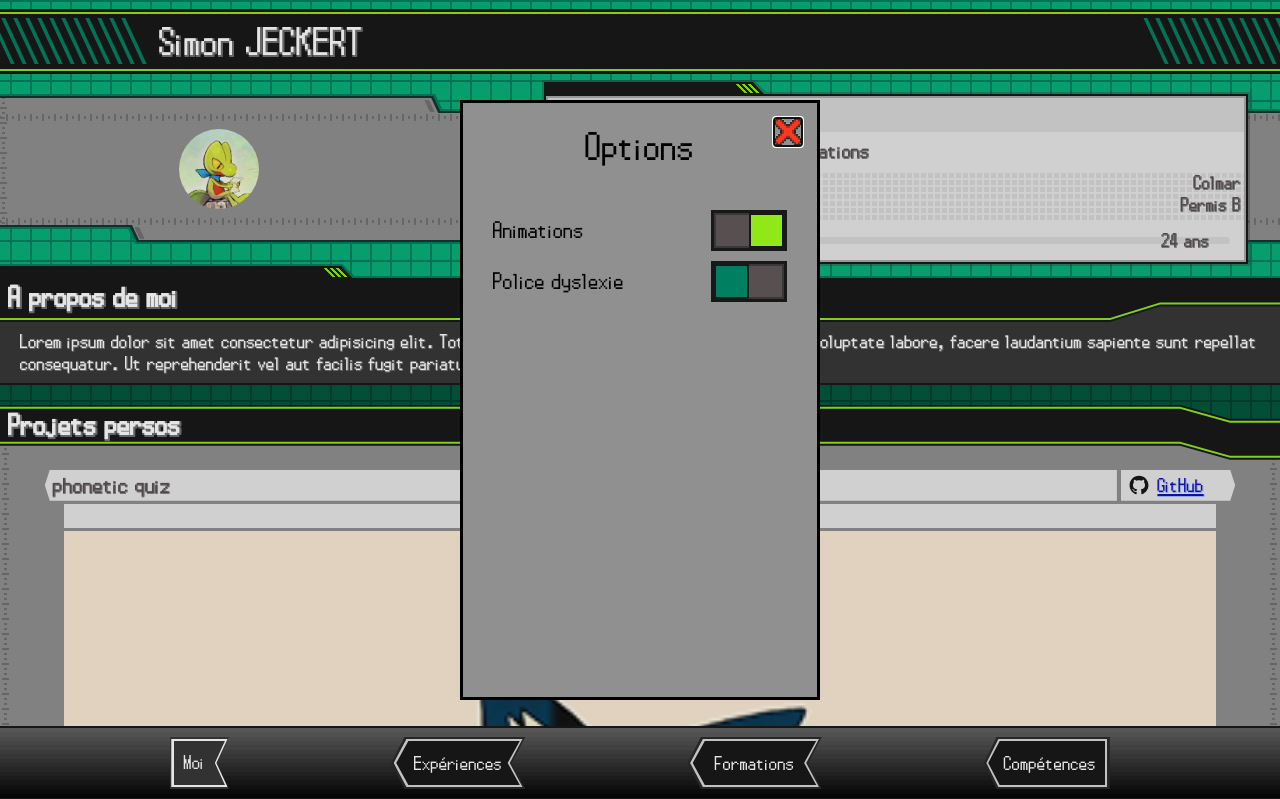
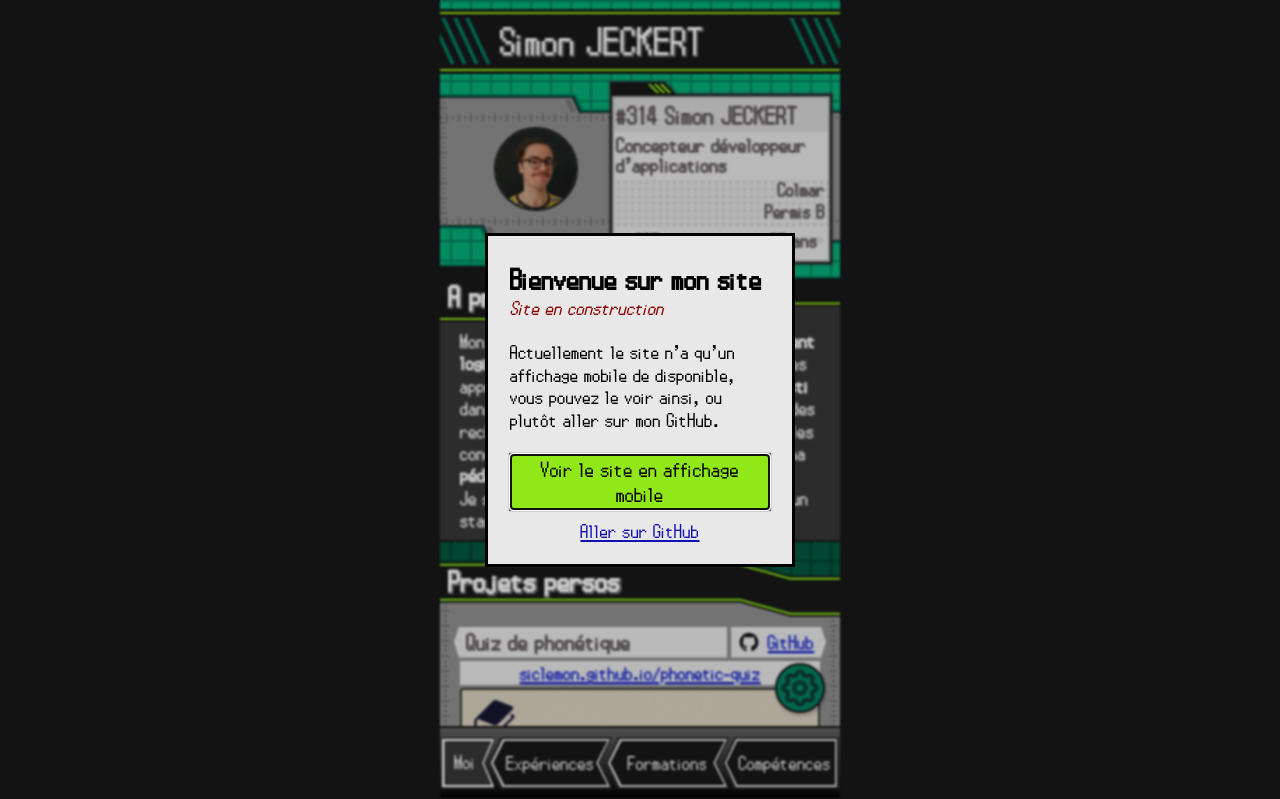
Before and after one commit to Siclemon/siclemon.github.io, a plain HTML site: page docs/index.html in a window 1280 px wide. Shown: the top 799 px of the page. Drawn offline with Linux system fonts and the light colour scheme.

Commit message:
add: options button, disclaimer for large screens, picture

```diff
--- a/docs/index.html
+++ b/docs/index.html
@@ -27,7 +27,7 @@
                     </div>
                 </div>
             </div>
-            <img class="me__img" src="./assets/img/arcko.jpg" alt="">
+            <img class="me__img" src="./assets/img/moi.jpg" alt="">
             <div class="me__box">
                 <div class="box_decoration__shadow">
                     <div class="box_decoration">
@@ -44,11 +44,9 @@
                 <div class="me__box__other">
                     <div class="me__box__other__info">
                         <span>age</span>
-                        <span>24 ans</span>
-
+                        <span>25 ans</span>
                     </div>
                 </div>
-
             </div>
         </article>
 
@@ -65,13 +63,17 @@
                 <h2>A propos de moi</h2>
             </header>
 
-            <p id="me__about">Lorem ipsum dolor sit amet consectetur adipisicing elit. Totam corporis ipsa itaque error.
-                Id
-                repellendus
-                voluptate labore, facere laudantium sapiente sunt repellat consequatur. Ut reprehenderit vel aut
-                facilis
-                fugit pariatur!</p>
-
+            <p id="me__about">Mon formateur a remarqué que mon <span class="bold">raisonnement logique</span>
+                associé à ma <span class="bold">bonne mémoire</span> facilite mes apprentissages. Il
+                me trouve <span class="bold">rapide</span> et <span class="bold">investi</span> dans mon travail. <span
+                    class="bold">Curieux</span>,
+                j’aime effectuer des recherches documentaires pour
+                approfondir les concepts. Mes amis et collègues apprécient
+                ma <span class="bold">pédagogie</span>.
+                <br>
+                Je souhaite mettre ces atouts au service d’un stage de fin
+                de formation.
+            </p>
 
             <section class="projects">
                 <header class="section__header">
@@ -80,16 +82,21 @@
 
                 <article class="tab__item">
                     <header class="tab__item__header">
-                        <h3>phonetic quiz</h3>
+                        <h3>Quiz de phonétique</h3>
                         <a href="https://github.com/Siclemon/phonetic-quiz" class="github_link">GitHub</a>
                     </header>
-                    <a href="https://siclemon.github.io/phonetic-quiz" class="me__project__link">siclemon.github.io/phonetic-quiz</a>
-                    <img src="./assets/img/pokenumber.png"
-                        alt="Capture d'écran de PokeNumber.com. Sprite du Pokémon Pichu et champ de texte.">
-                    <p>Petit quiz pour s'entraîner à lire les mots anglais écrits en phonétique (IPA).</p>
+                    <a href="https://siclemon.github.io/phonetic-quiz"
+                        class="me__project__link">siclemon.github.io/phonetic-quiz</a>
+                    <img src="./assets/img/phonequiz.png"
+                        alt="Capture d'écran du site siclemon.github.io/phonetic-quiz au format mobile. Écriture phonétique du mot 'quotation'.">
+                    <p>Petit quiz pour s'entraîner à lire les mots anglais écrits en phonétique (IPA). Formattage de
+                        données Wikimedia via jq. Respect de maquettes Figma. Réglage de difficulté en fonction de la
+                        fréquence d'usage. Priorisation des prononciations standards britanniques et nord-américaines.
+                    </p>
 
                     <ul class="me__project__features">
                         <li>Gestion de difficulté</li>
+                        <li>Dictionnaires de 100 000+ mots</li>
                     </ul>
 
                     <ul class="me__project__technos">
@@ -108,7 +115,8 @@
                     <a href="http://pokenumber.com" class="me__project__link">PokeNumber.com</a>
                     <img src="./assets/img/pokenumber.png"
                         alt="Capture d'écran de PokeNumber.com. Sprite du Pokémon Pichu et champ de texte.">
-                    <p>Quiz Pokémon où il faut deviner le numéro du Pokémon affiché.</p>
+                    <p>Quiz Pokémon où il faut deviner le numéro du Pokémon affiché. Premier projet web personnel pour
+                        m'entrainer avec HTML/CSS/JS, et pour travailler ma mémoire.</p>
 
                     <ul class="me__project__features">
                         <li>i18n</li>
@@ -130,7 +138,7 @@
                     </header>
                     <img src="./assets/img/bashkanoid.png"
                         alt="Capture d'écran de Bashkanoid. Écran de terminal avec des briques une balle et la plateforme du joueur.">
-                    <p>Petit projet d'arkanoid en Bash.</p>
+                    <p>Petit projet d'arkanoid en Bash. Défi personnel pour prendre en main le langage.</p>
                     <ul class="me__project__features">
                         <li>Physique de la balle</li>
                         <li>Gestion des briques</li>
@@ -233,6 +241,19 @@
                 <header class="tab__item__header">
                     <h3>Immersion en milieu professionnel</h3>
                     <div>
+                        <time datetime="2026">2026</time>
+                        <span>Systancia - Pfastatt</span>
+                    </div>
+                </header>
+                <ul>
+                    <li>Cybersécurité</li>
+                    <li>Découverte du milieu professionnel</li>
+                </ul>
+            </article>
+            <article class="tab__item">
+                <header class="tab__item__header">
+                    <h3>Immersion en milieu professionnel</h3>
+                    <div>
                         <time datetime="2026">2025</time>
                         <span>Gacha Game - Wittelsheim</span>
                     </div>
@@ -322,6 +343,13 @@
             </li>
         </ul>
     </nav>
+    <button id="options_button"><svg width="800px" height="800px" viewBox="0 0 24 24" xmlns="http://www.w3.org/2000/svg"
+            fill="none">
+            <path class="cog" stroke="#000000" stroke-linejoin="round" stroke-width="2"
+                d="M15 12a3 3 0 1 1-6 0 3 3 0 0 1 6 0Z" />
+            <path class="cog" stroke="#000000" stroke-linejoin="round" stroke-width="2"
+                d="M10.47 4.32c.602-1.306 2.458-1.306 3.06 0l.218.473a1.684 1.684 0 0 0 2.112.875l.49-.18c1.348-.498 2.66.814 2.162 2.163l-.18.489a1.684 1.684 0 0 0 .875 2.112l.474.218c1.305.602 1.305 2.458 0 3.06l-.474.218a1.684 1.684 0 0 0-.875 2.112l.18.49c.498 1.348-.814 2.66-2.163 2.162l-.489-.18a1.684 1.684 0 0 0-2.112.875l-.218.473c-.602 1.306-2.458 1.306-3.06 0l-.218-.473a1.684 1.684 0 0 0-2.112-.875l-.49.18c-1.348.498-2.66-.814-2.163-2.163l.181-.489a1.684 1.684 0 0 0-.875-2.112l-.474-.218c-1.305-.602-1.305-2.458 0-3.06l.474-.218a1.684 1.684 0 0 0 .875-2.112l-.18-.49c-.498-1.348.814-2.66 2.163-2.163l.489.181a1.684 1.684 0 0 0 2.112-.875l.218-.474Z" />
+        </svg></button>
     <dialog class="options">
         <div class="options__content">
             <button class="options__close"></button>
@@ -338,6 +366,14 @@
             </label>
         </div>
     </dialog>
+    <dialog id="disclaimer">
+        <h2>Bienvenue sur mon site</h2>
+        <span>Site en construction</span>
+        <p>Actuellement le site n'a qu'un affichage mobile de disponible, vous pouvez le voir ainsi, ou plutôt aller sur
+            mon GitHub.</p>
+        <button id="disclaimer__ok">Voir le site en affichage mobile</button>
+        <a href="http://github.com/Siclemon">Aller sur GitHub</a>
+    </dialog>
 </body>
 
 </html>
--- a/docs/main.js
+++ b/docs/main.js
@@ -25,8 +25,9 @@ buttons.forEach(btn => {
     });
 });
 
-buttons[0].click();
+buttons[0].click(); //profile tab is opened by default
 
+//list highlight animation
 const listElements = document.querySelectorAll("#skills_tab li, .interests li");
 listElements.forEach((skill, i) => {
     skill.style.animationDelay = `${i * 1}s`;
@@ -43,17 +44,17 @@ listElements.forEach((skill, i) => {
     skill.appendChild(icon);
 });
 
+//options menu
 const options = document.querySelector("dialog");
 const close = document.querySelector(".options__close");
-options.showModal();
+document.getElementById('options_button').addEventListener('click', () => options.showModal());
 close.addEventListener("click", () => options.close());
 
+//options - animations
 const animationToggle = document.getElementById("animCheckbox");
 const animationTogglee = document.querySelector("#animLabel div");
 let animatedElements = document.querySelectorAll(".animated");
 animatedElements = [...animatedElements].concat([...listElements]);
-
-console.log(animatedElements)
 
 for (const el of animatedElements) {
     if (!animationToggle.checked) {
@@ -67,19 +68,19 @@ animationToggle.addEventListener("change", () => {
     }
 });
 
+//options - dyslexia
 const dysToggle = document.getElementById("dysFont");
 const html = document.querySelector("html");
 const body = document.body;
 
 dysToggle.addEventListener("change", () => {
-    // if (dysToggle.checked) {
-    //     body.style.fontFamily = "openDyslexic";
-    //     html.style.fontSize = "1.05rem";
-    //     html.style.lineHeight = "1.45";
-    // } else {
-    //     body.style.fontFamily = "Pokemon BW";
-    //     html.style.fontSize = "1.4rem";
-    //     html.style.lineHeight = "1";
-    // }
     document.querySelector('html').classList.toggle('dyslexic', dysToggle.checked);
 });
+
+//disclaimer if wide screen
+if (window.innerWidth >= 500) {
+    const disclaimer = document.getElementById('disclaimer');
+    disclaimer.showModal();
+    document.getElementById('disclaimer__ok').addEventListener('click', () => disclaimer.close());
+    console.log(disclaimer);
+}
--- a/docs/style.css
+++ b/docs/style.css
@@ -75,6 +75,10 @@ html {
             letter-spacing: calc(progress(1em, 18px, 48px) * -0.8em);
         }
     }
+}
+
+.bold {
+    font-weight: bolder;
 }
 
 .box_decoration__shadow {
@@ -211,12 +215,13 @@ html {
         position: absolute;
         left: 14%;
         top: calc(50% - 40px);
+        outline: 2px solid var(--header-bg);
     }
 
     .me__box {
         background: var(--light-box-bg);
         height: 170px;
-        width: 55%;
+        width: 55.5%;
         position: absolute;
         left: 42.5%;
         top: 0px;
@@ -246,9 +251,9 @@ html {
         }
 
         h2 {
-            font-size: 1.1em;
+            font-size: 1.06em;
             line-height: 0.85em;
-            margin: 0 3px;
+            margin: 0 1px 0 2px;
             font-weight: 400;
         }
 
@@ -376,7 +381,7 @@ html {
                 font-weight: normal;
 
                 margin: 0 auto;
-                padding: 2px 8px;
+                padding: 2px 8px 2px 12px;
             }
 
             div {
@@ -414,6 +419,11 @@ html {
             }
         }
 
+        img {
+            box-sizing: border-box;
+            border: 2px solid var(--dark-box-bg);
+            border-radius: 3px;
+        }
 
         p {
             margin: 0 auto;
@@ -792,7 +802,7 @@ nav {
 .options {
     background-color: var(--grey-box-bg);
     min-height: 600px;
-    min-width: 360px;
+    min-width: 340px;
     font-size: 1.2rem;
     padding: 10px 30px;
     box-sizing: border-box;
@@ -880,6 +890,88 @@ nav {
         font-family: impact;
     }
 
+    &::backdrop {
+        backdrop-filter: blur(1px);
+        background-color: oklch(5% 0 0 / 0.2);
+    }
+}
+
+#options_button {
+    background: var(--medium-accent);
+    border: 2px solid var(--header-bg);
+    height: 50px;
+    width: 50px;
+    border-radius: 50%;
+    position: fixed;
+    right: 15px;
+    bottom: 87px;
+    font-size: 28px;
+    text-align: center;
+    display: grid;
+    place-items: center;
+    padding: 0;
+    box-shadow: 1px 2px 3px 1px #0003;
+
+    svg {
+        height: 46px;
+        width: 46px;
+
+        path {
+            stroke: var(--border-accent);
+        }
+    }
+
+    &:hover {
+        background: var(--bg-color);
+        cursor: pointer;
+
+        path {
+            stroke: var(--medium-accent);
+        }
+    }
+}
+
+#disclaimer {
+    width: 260px;
+    background: var(--light-box-bg);
+
+    h2 {
+        margin-top: 5px;
+        margin-bottom: 0;
+    }
+
+    span {
+        color: darkred;
+        font-style: italic;
+    }
+
+    button {
+        background: var(--light-accent);
+        border: 2px solid var(--dark-box-bg);
+        font-family: "Pokemon BW", sans-serif;
+        font-size: 1.1rem;
+        box-shadow: 0 0 1px 1px var(--dark-text-color);
+
+        &:hover {
+            filter: brightness(1.2);
+            cursor: pointer;
+        }
+    }
+
+    a {
+        color: oklch(36% 0.23 267);
+        text-underline-offset: 2px;
+        /* text-shadow: 1px 1px 0 oklch(80% 0.10 267), 0px 1px 0 oklch(80% 0.10 267), 1px 0px 0 oklch(80% 0.10 267); */
+        text-align: center;
+        width: 100%;
+        display: block;
+        margin-top: 10px;
+    }
+
+    &::backdrop {
+        backdrop-filter: blur(1px);
+        background-color: oklch(5% 0 0 / 0.2);
+    }
 }
 
 .noAnimation {
@@ -913,3 +1005,52 @@ nav {
     font-family: "OpenDyslexic";
     src: url('./assets/fonts/OpenDyslexic-Regular.otf');
 }
+
+@media (min-width: 500px) {
+    body {
+        width: 400px;
+        margin: auto;
+    }
+
+    .header,
+    .me__bg_wrapper_wrapper {
+        width: 400px !important;
+    }
+
+    .me .me__box .box_decoration__shadow {
+        width: 70px;
+    }
+
+    .tab .box_decoration__shadow {
+        width: 112px;
+    }
+
+    nav {
+        width: 400px;
+    }
+
+    body {
+        &::before {
+            content: "";
+            background-color: var(--header-bg);
+            position: absolute;
+            left: 0;
+            height: 3000px;
+            width: calc(50vw - 200px);
+        }
+
+        &::after {
+            content: "";
+            background-color: var(--header-bg);
+            position: absolute;
+            top: 0;
+            left: calc(50vw + 200px);
+            height: 3000px;
+            width: calc(50vw - 200px);
+        }
+    }
+
+    #options_button {
+        right: calc(50vw - 200px + 15px)
+    }
+}
```
Also changed, not shown: docs/assets/img/moi.jpg (added), docs/assets/img/moi2.jpg (added), docs/assets/img/phonequiz.png (added), docs/assets/img/phonequiz2.png (added).
